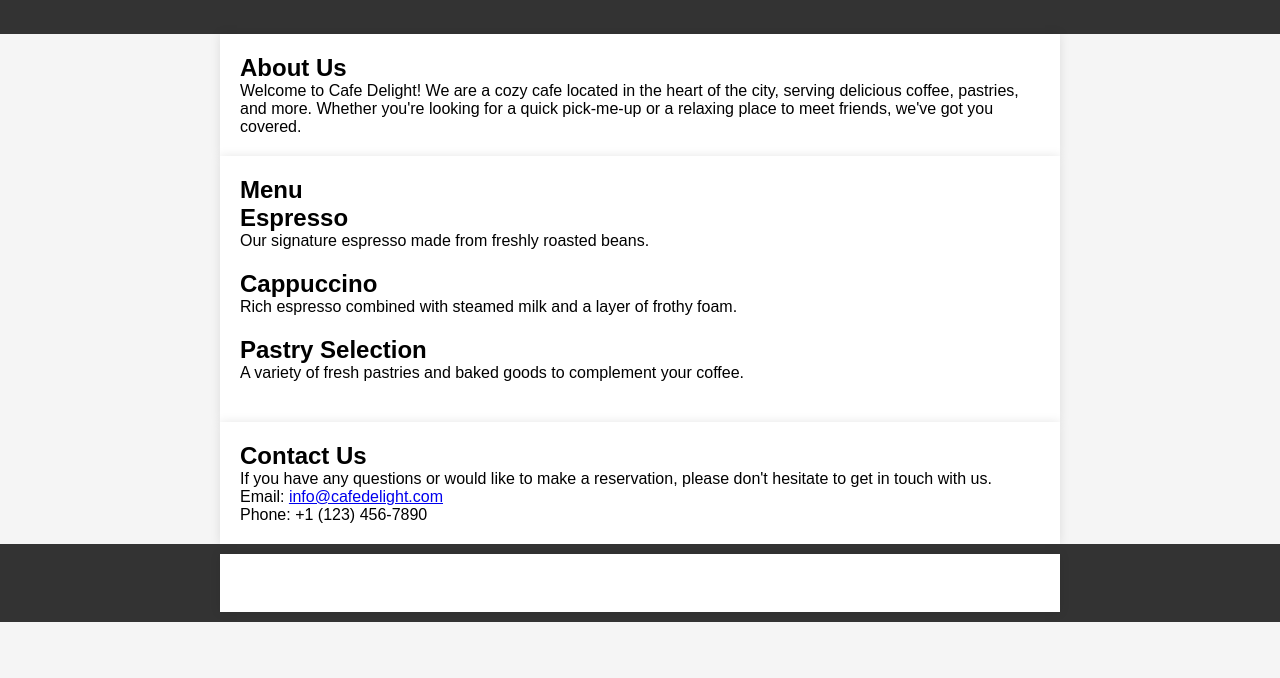
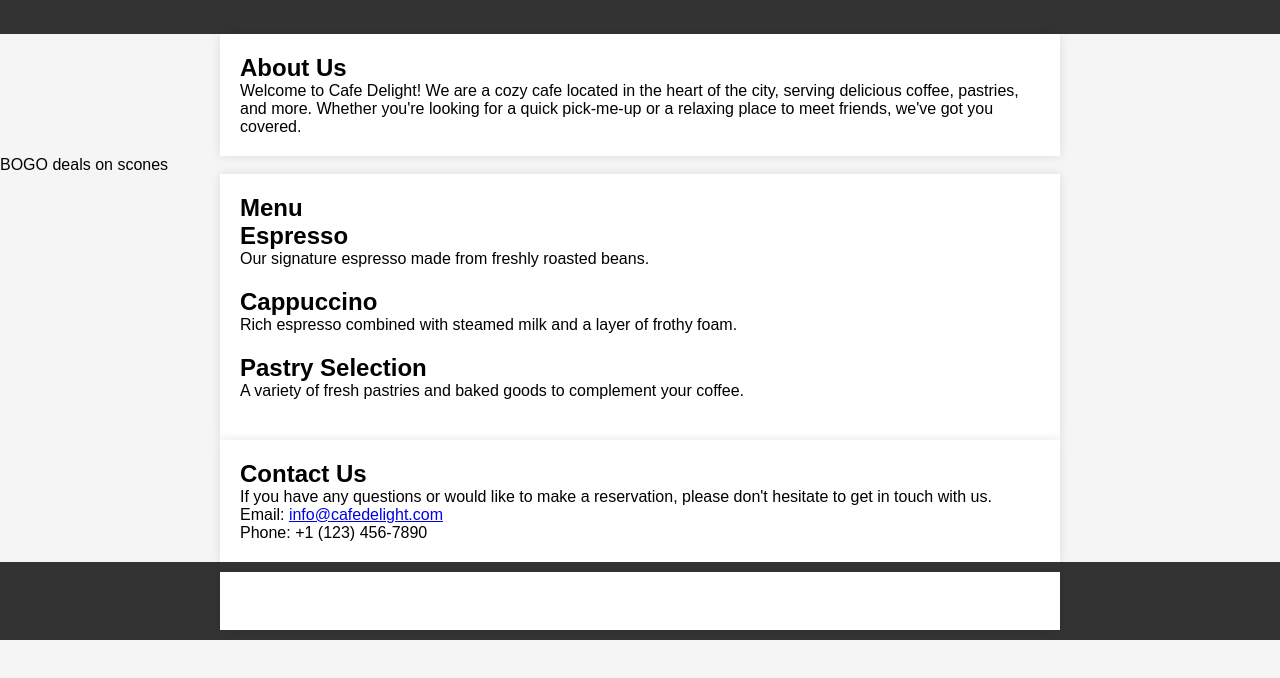
Before and after one commit to noelcastillon1/git-practice, a plain HTML site: page index.html in a window 1280 px wide. Shown: the part 98-776 px from the top of the page. Drawn offline with Linux system fonts and the light colour scheme.

Commit message:
added special section

```diff
--- a/index.html
+++ b/index.html
@@ -24,6 +24,11 @@
             <p>Welcome to Cafe Delight! We are a cozy cafe located in the heart of the city, serving delicious coffee, pastries, and more. Whether you're looking for a quick pick-me-up or a relaxing place to meet friends, we've got you covered.</p>
         </div>
     </section>
+    <div id="specials">
+        <p>BOGO deals on scones</p>
+    </div>
+
+
 
     <section id="menu">
         <div class="container">
```
